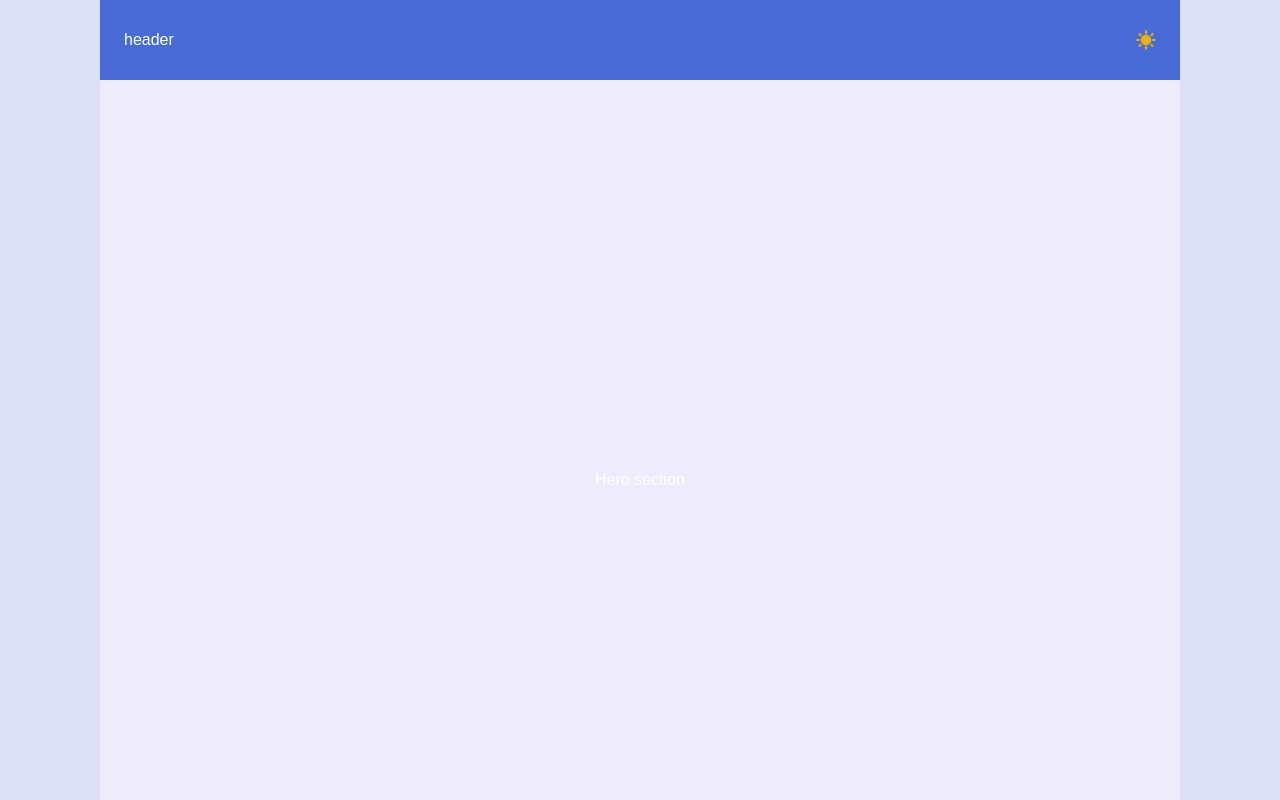
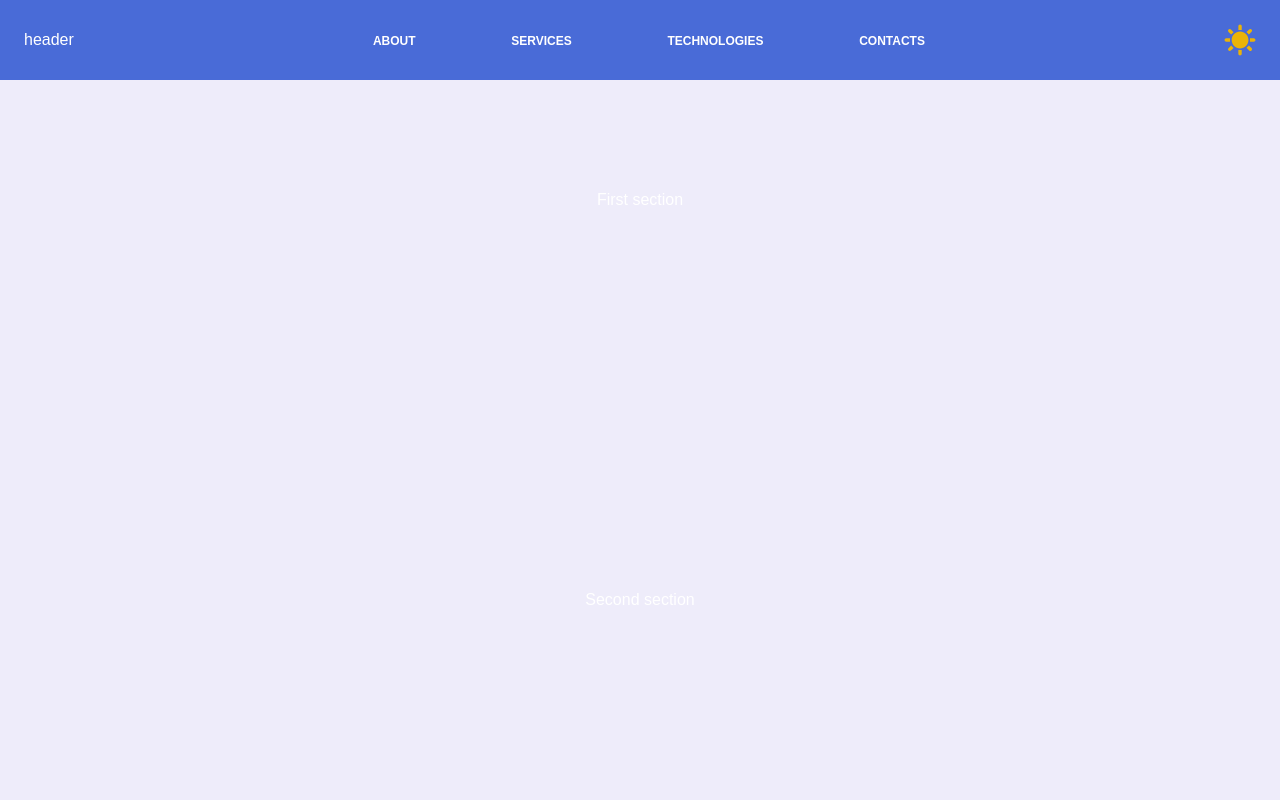
Before and after one commit to icediver/nextjs-starter-template, a Next.js app: page / in a window 1280 px wide. Shown: the top 800 px of the page. Built offline with nearby package versions, Linux system fonts and the light colour scheme; no server answers.

Commit message:
add responsive navbar

```diff
--- a/src/app/layout.tsx
+++ b/src/app/layout.tsx
@@ -2,6 +2,7 @@ import type { Metadata } from "next";
 import localFont from "next/font/local";
 import "../assets/styles/globals.scss";
 import { CustomLayout } from "@/components/layout/CustomLayout";
+import { cookies } from "next/headers";
 
 const geistSans = localFont({
   src: "./fonts/GeistVF.woff",
@@ -24,10 +25,11 @@ export default function RootLayout({
 }: Readonly<{
   children: React.ReactNode;
 }>) {
+  const theme = cookies().get("theme");
   return (
     <html lang="en">
       <body
-        className={`${geistSans.variable} ${geistMono.variable} antialiased normal`}
+        className={`${geistSans.variable} ${geistMono.variable} antialiased ${theme?.value || "normal"}`}
       >
         <CustomLayout>{children}</CustomLayout>
       </body>
--- a/src/components/layout/footer/Footer.tsx
+++ b/src/components/layout/footer/Footer.tsx
@@ -4,7 +4,7 @@ export function Footer() {
   return (
     <footer
       className={clsx(
-        "w-[1080px] mx-auto bg-[var(--navbar)] h-20 px-6 flex items-center justify-between",
+        "container mx-auto bg-[var(--navbar)] h-20 px-6 flex items-center justify-between",
       )}
     >
       footer
--- /dev/null
+++ b/src/components/layout/header/Header.module.scss
@@ -0,0 +1,10 @@
+.header:before {
+  content: "";
+  position: absolute;
+  top: 0;
+  left: 0;
+  width: 100%;
+  height: 100%;
+  background-color: var(--main-background);
+  backdrop-filter: blur(22px);
+}
--- a/src/components/layout/header/Header.tsx
+++ b/src/components/layout/header/Header.tsx
@@ -1,23 +1,39 @@
-"use client";
-import { useState } from "react";
-import clsx from "clsx";
-import ThemeSwitcher from "@/components/ui/theme-switcher/ThemeSwitcher";
-import { Theme } from "@/components/ui/theme-switcher/theme.type";
+'use client';
+import { useEffect, useState } from 'react';
+import clsx from 'clsx';
+import ThemeSwitcher from '@/components/ui/theme-switcher/ThemeSwitcher';
+import { Theme } from '@/components/ui/theme-switcher/theme.type';
+import { Hamburger } from './hamburger/Hamburger';
+import styles from './Header.module.scss';
+import { MenuList } from './menu-list/MenuList';
 
 export function Header() {
-  /* eslint-disable @typescript-eslint/no-unused-vars */
 	const [isOpen, setIsOpen] = useState(false);
+
+	useEffect(() => {
+		if (isOpen) {
+			document.body.style.overflow = 'hidden';
+		} else {
+			document.body.style.overflow = 'unset';
+		}
+	}, [isOpen]);
 
 	return (
 		<header
-      className={clsx(" z-50 w-[1080px] mx-auto", {
-        ["bottom-0 right-0 top-0 w-full overflow-hidden bg-[var(--navbar)] transition-colors duration-500"]:
-          isOpen,
+			className={clsx('fixed left-0 top-0 z-50 w-full', {
+				[styles.header]: isOpen,
 			})}
 		>
-      <div className="mx-auto flex w-[390px] items-center bg-[var(--navbar)] justify-between px-6  xl:w-full xl:h-20">
-        header
+			<div className="container relative mx-auto flex h-20 items-center justify-between bg-[var(--navbar)] px-6 lg:w-full">
+				<div>header</div>
+				{/*
+        <MenuList isOpen={isOpen} />
+*/}
+				<MenuList variant="mobile" isOpen={isOpen} />
+				<div className="flex items-center gap-4">
 					<ThemeSwitcher theme={Theme.dark} />
+					<Hamburger isOpen={isOpen} setIsOpen={setIsOpen} />
+				</div>
 			</div>
 		</header>
 	);
--- /dev/null
+++ b/src/components/layout/header/hamburger/Hamburger.tsx
@@ -0,0 +1,43 @@
+import clsx from 'clsx';
+
+interface IHamburger {
+	isOpen: boolean;
+	setIsOpen: React.Dispatch<React.SetStateAction<boolean>>;
+}
+
+export function Hamburger({ isOpen, setIsOpen }: IHamburger) {
+	return (
+		<div
+			className={clsx(
+				'relative z-50 h-[26px] w-[33px] flex-col lg:hidden [&>div]:bg-purple-300 [&>div]:transition-transform [&>div]:duration-500',
+				{
+					// ['top-[75px]']: isOpen,
+				}
+			)}
+			onClick={() => setIsOpen(!isOpen)}
+		>
+			<div
+				className={clsx(
+					'gradient absolute left-0 top-0 h-1 w-[33px] origin-top-left rounded',
+					{
+						['rotate-45']: isOpen,
+					}
+				)}
+			/>
+			<div
+				className={clsx(
+					'gradient absolute right-0 top-[11px] h-1 w-[26px] origin-left rounded',
+					{ ['scale-0']: isOpen }
+				)}
+			/>
+			<div
+				className={clsx(
+					'gradient absolute bottom-0 left-0 h-1 w-[33px] origin-bottom-left rounded',
+					{
+						['-rotate-45']: isOpen,
+					}
+				)}
+			/>
+		</div>
+	);
+}
--- /dev/null
+++ b/src/components/layout/header/menu-list/MenuList.tsx
@@ -0,0 +1,32 @@
+import clsx from 'clsx';
+import { NavbarItem } from './navbar-item/NavbarItem';
+import { menuItems } from './menu.data';
+
+interface IMenuList {
+	isOpen?: boolean;
+}
+
+export function MenuList({ isOpen = false }: IMenuList) {
+	return (
+		<nav
+			className={clsx(
+				// "hidden xl:block": variant === "desktop",
+				'container absolute -top-[1000px] left-0 right-0 mx-auto bg-[var(--navbar)] px-6 py-8 transition-all duration-300',
+				'lg:static lg:w-[600px] lg:bg-transparent',
+				{ '!top-0': isOpen }
+			)}
+		>
+			<ul
+				className={clsx(
+					'flex h-screen flex-col text-center font-bold text-white',
+
+					'lg:h-min lg:flex-row lg:items-center lg:justify-between lg:gap-6'
+				)}
+			>
+				{menuItems.map((item) => (
+					<NavbarItem key={item.title} title={item.title} url={item.url} />
+				))}
+			</ul>
+		</nav>
+	);
+}
--- /dev/null
+++ b/src/components/layout/header/menu-list/menu.data.ts
@@ -0,0 +1,11 @@
+export interface INavList {
+	title: string;
+	url: string;
+}
+
+export const menuItems: INavList[] = [
+	{ title: 'About', url: '/about' },
+	{ title: 'Services', url: '/services' },
+	{ title: 'Technologies', url: '/technologies' },
+	{ title: 'contacts', url: '/contacts' },
+];
--- /dev/null
+++ b/src/components/layout/header/menu-list/navbar-item/NavbarItem.tsx
@@ -0,0 +1,19 @@
+import clsx from 'clsx';
+import Link from 'next/link';
+
+export function NavbarItem({ title, url }: { title: string; url: string }) {
+	return (
+		<li key={title} className={clsx('relative text-8xl lg:text-sm')}>
+			<Link
+				href={url}
+				className={clsx(
+					'text-xs font-bold uppercase text-white',
+					'after:content-"" after:absolute after:-bottom-1 after:left-0 after:h-0.5 after:w-full after:scale-0 after:rounded-sm after:bg-[#858584] after:transition-all after:duration-300',
+					'lg:hover:after:scale-100 lg:hover:after:bg-white'
+				)}
+			>
+				{title}
+			</Link>
+		</li>
+	);
+}
--- a/src/components/screens/home/Home.tsx
+++ b/src/components/screens/home/Home.tsx
@@ -1,7 +1,12 @@
 export function Home() {
   return (
-    <section className="w-[1080px] mx-auto h-[800px] px-6 bg-[var(--section)] flex items-center justify-center">
-      <h1>Hero section</h1>
-    </section>
+    <main className="container mx-auto">
+      <section className="h-[400px] px-6 bg-[var(--section)] flex items-center justify-center">
+        <h1>First section</h1>
+      </section>
+      <section className="h-[400px] px-6 bg-[var(--section)] flex items-center justify-center">
+        <h1>Second section</h1>
+      </section>
+    </main>
   );
 }
--- a/src/components/ui/theme-switcher/ThemeSwitcher.tsx
+++ b/src/components/ui/theme-switcher/ThemeSwitcher.tsx
@@ -12,11 +12,11 @@ interface IThemeSwitcher {
 export default function ThemeSwitcher({ theme: currentTheme }: IThemeSwitcher) {
   const { theme, toogleTheme } = useToggleTheme(currentTheme);
   return (
-    <button onClick={toogleTheme}>
+    <button onClick={toogleTheme} className="z-10">
       {theme === Theme.dark ? (
-        <Sun className="h-5 w-5  fill-yellow-500" />
+        <Sun className="h-8 w-8  fill-yellow-500" />
       ) : (
-        <Moon className="h-5 w-5 " />
+        <Moon className="h-7 w-7 [&>path]:fill-gray-300" />
       )}
     </button>
   );
```
Also changed, not shown: 1 other file (tests, documents, lock files or other folders). Lines whose indentation alone changed are shown as unchanged.
